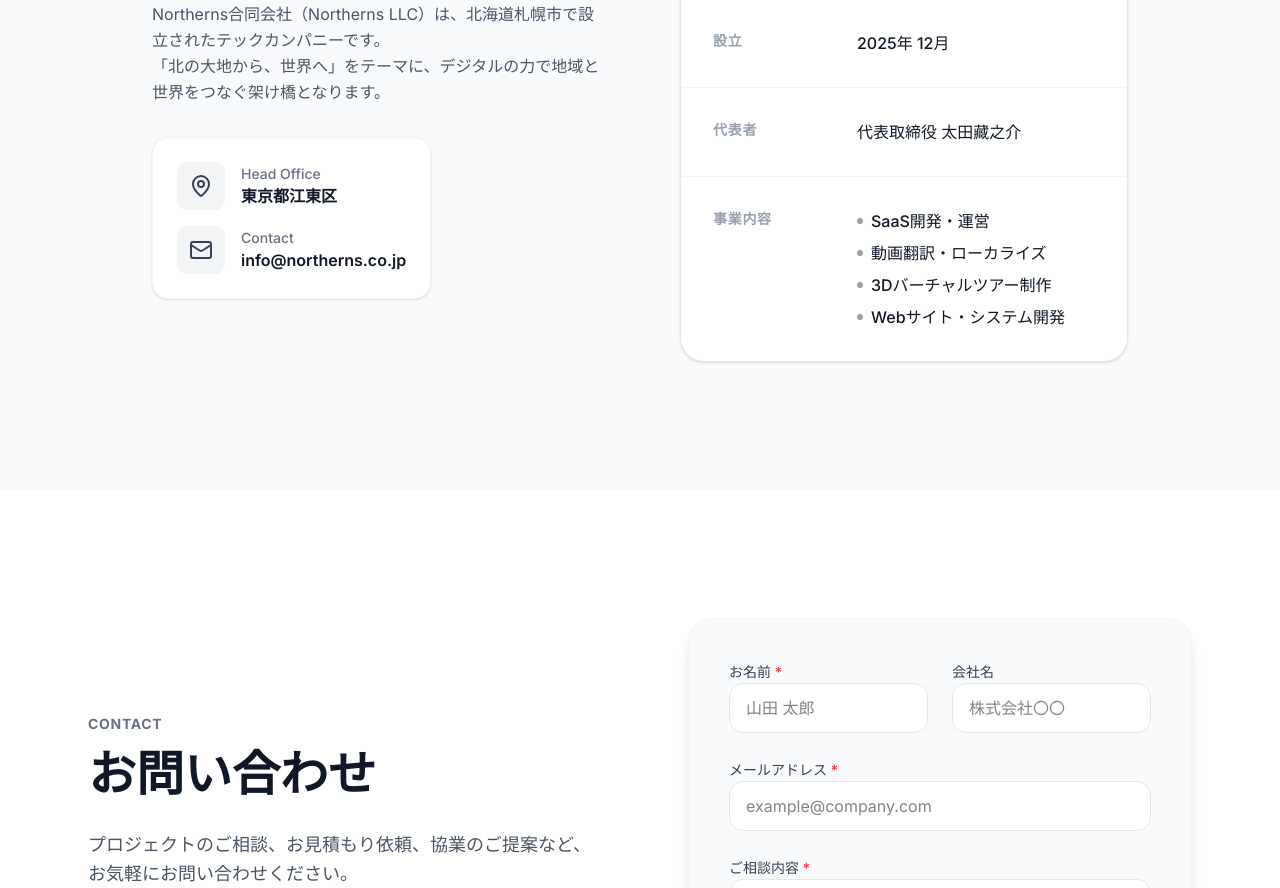
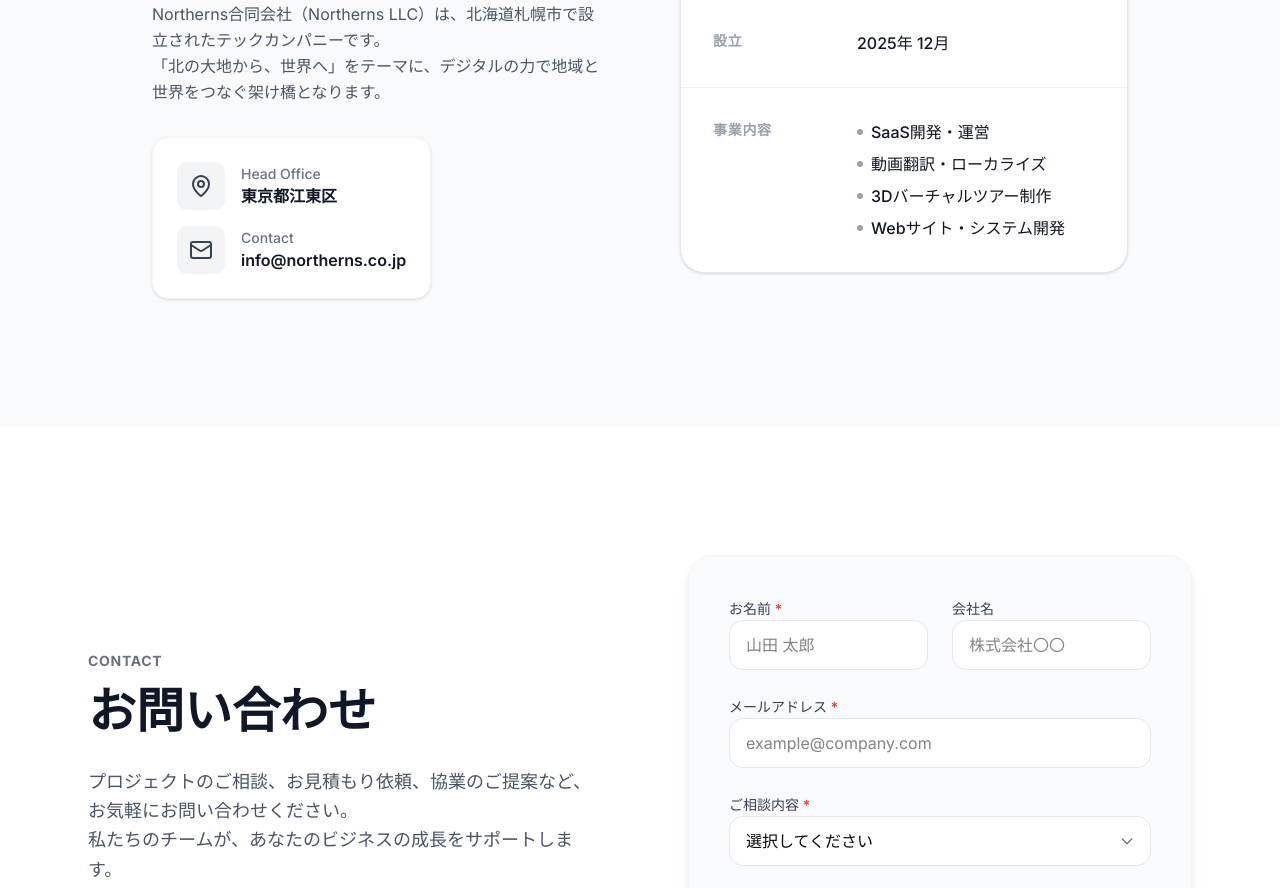
Before and after one commit to KuranosukeOhta/northerns-lab-corporate-site, a Next.js app: page / in a window 1280 px wide. Shown: the part 3600-4488 px from the top of the page. Built offline with nearby package versions, Linux system fonts and the light colour scheme.

Commit message:
会社概要セクションから代表者欄を削除

```diff
--- a/src/components/CompanyProfileSection.tsx
+++ b/src/components/CompanyProfileSection.tsx
@@ -52,11 +52,6 @@ export default function CompanyProfileSection() {
               </div>
 
               <div className="p-6 sm:p-8 flex flex-col sm:flex-row sm:items-start gap-4">
-                <span className="text-sm font-bold text-gray-400 uppercase tracking-wider w-32 shrink-0">代表者</span>
-                <span className="text-gray-900 font-medium">代表取締役 太田藏之介</span>
-              </div>
-
-              <div className="p-6 sm:p-8 flex flex-col sm:flex-row sm:items-start gap-4">
                 <span className="text-sm font-bold text-gray-400 uppercase tracking-wider w-32 shrink-0">事業内容</span>
                 <div className="text-gray-900 font-medium space-y-2">
                   <div className="flex items-center gap-2">
```
